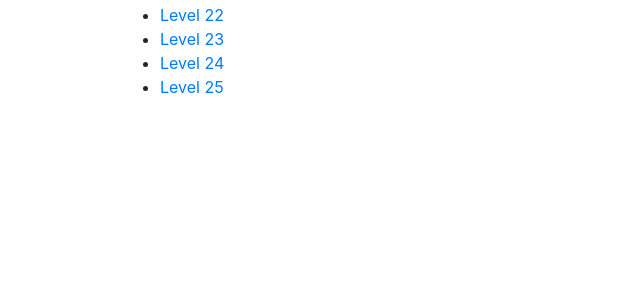
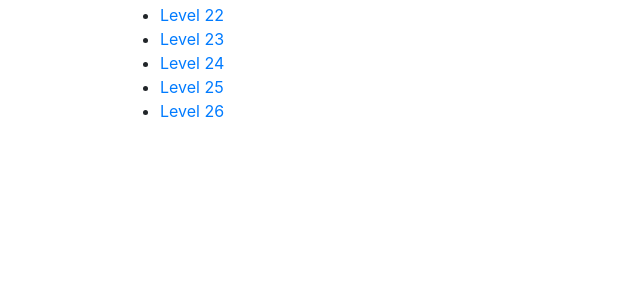
Before and after one commit to dimstergiou/trustly_ctf_target, a Django app: page /caf7e7bf96a799f0547469cb698bfb68 in a window 1280 px wide. Shown: the part 391-690 px from the top of the page, without its empty margins (0-640 px from the left). Run offline with Django 3.2, Linux system fonts and the light colour scheme; some libraries are stand-ins or nearby versions.

Commit message:
Added L26 to the demo index

```diff
--- a/templates/index2.html
+++ b/templates/index2.html
@@ -19,6 +19,6 @@
     <li><a href="{% url 'l23' %}">Level 23</a></li>
     <li><a href="{% url 'l24' %}">Level 24</a></li>
     <li><a href="{% url 'l25' %}">Level 25</a></li>
-
+    <li><a href="{% url 'l26' %}">Level 26</a></li>
     </ul>
 {% endblock %}
```
